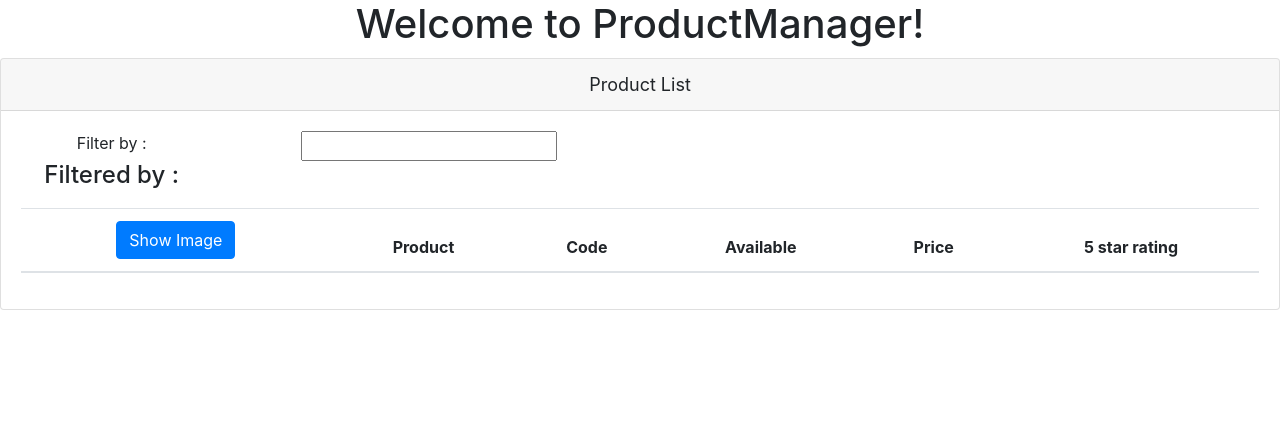
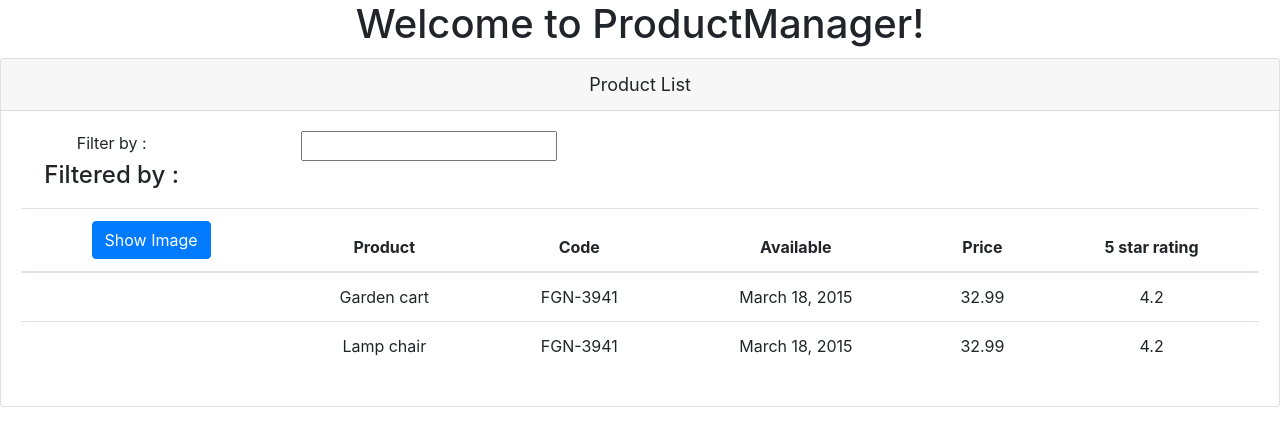
Before and after one commit to tiyalla/ProductManager, an Angular app: page / in a window 1280 px wide. Shown: the top 446 px of the page. Built offline with nearby package versions, Linux system fonts and the light colour scheme.

Commit message:
Add data binding for product list

```diff
--- a/src/app/products/product-list.component.html
+++ b/src/app/products/product-list.component.html
@@ -15,9 +15,10 @@
             </div>
         </div>
         <div class="table-responsive">
-            <table class="table">
+            <table class="table" *ngIf='products && products.length'>
                 <thead>
                     <tr>
+
                         <th>
                             <button class="btn btn-primary">
                                 Show Image
@@ -30,6 +31,16 @@
                         <th>5 star rating</th>
                     </tr>
                 </thead>
+                <tbody>
+                    <tr *ngFor='let product of products'>
+                            <td></td>
+                            <td>{{product.productName}}</td>
+                            <td>{{product.productCode}}</td>
+                            <td>{{product.releaseDate}}</td>
+                            <td>{{product.price}}</td>
+                            <td>{{product.starRating}}</td>
+                    </tr>
+                </tbody>
             </table>
         </div>
     </div>
--- a/src/app/products/product-list.component.ts
+++ b/src/app/products/product-list.component.ts
@@ -7,4 +7,26 @@ import {Component} from '@angular/core';
 
 export class ProductListComponent{
     title = 'Product List';
+    products: any [] = [{
+        "productId": 2,
+        "productName": "Garden cart",
+        "productCode": "FGN-3941",
+        "releaseDate": "March 18, 2015",
+        "description": "15 gallon a month" ,
+        "price": 32.99,
+        "starRating": 4.2,
+        "imageUrl": "www.yahoo.com"
+
+    },
+    {
+        "productId": 3,
+        "productName": "Lamp chair",
+        "productCode": "FGN-3941",
+        "releaseDate": "March 18, 2015",
+        "description": "15 gallon a month" ,
+        "price": 32.99,
+        "starRating": 4.2,
+        "imageUrl": "www.yahoo.com"
+
+    }];
 }
```
